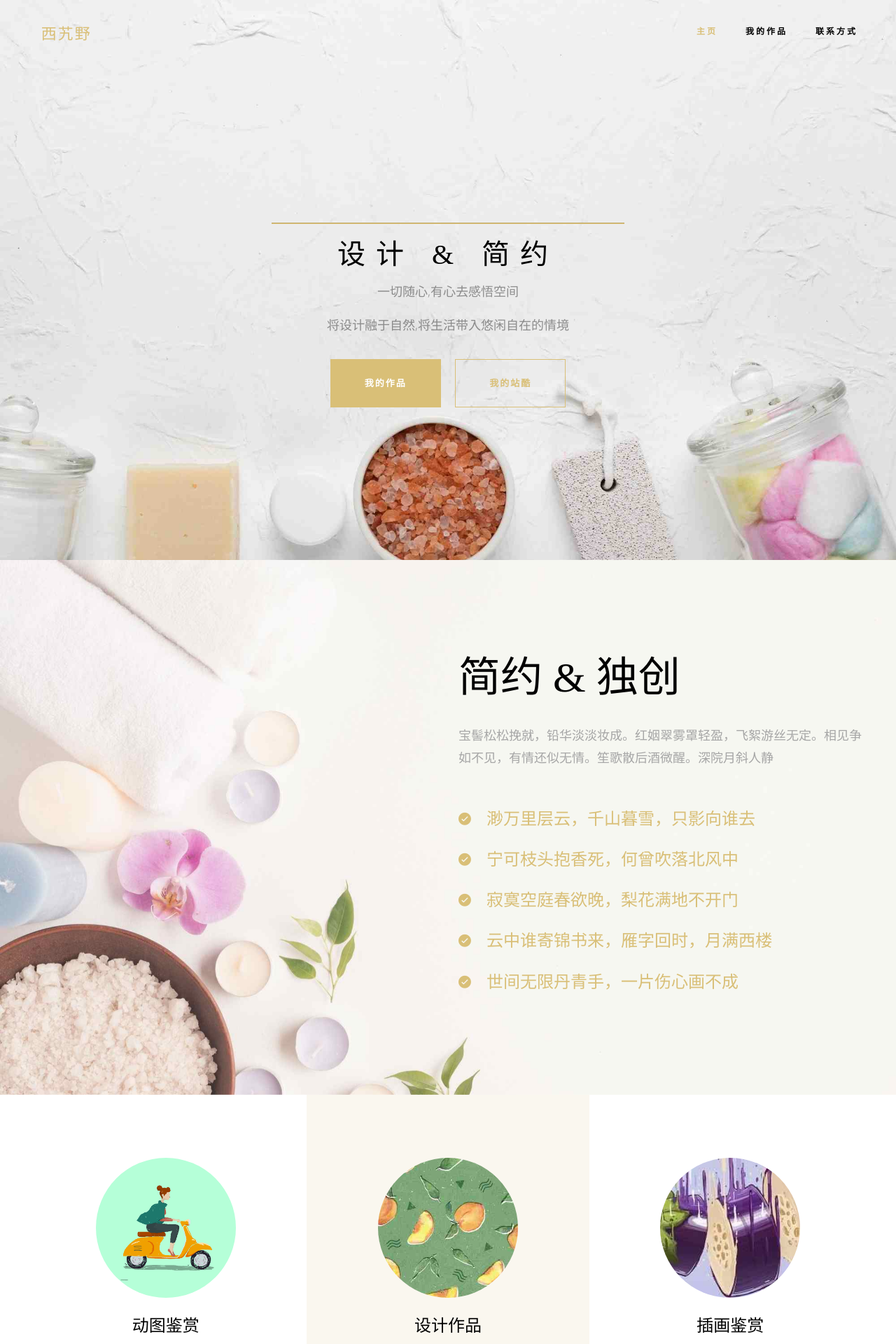
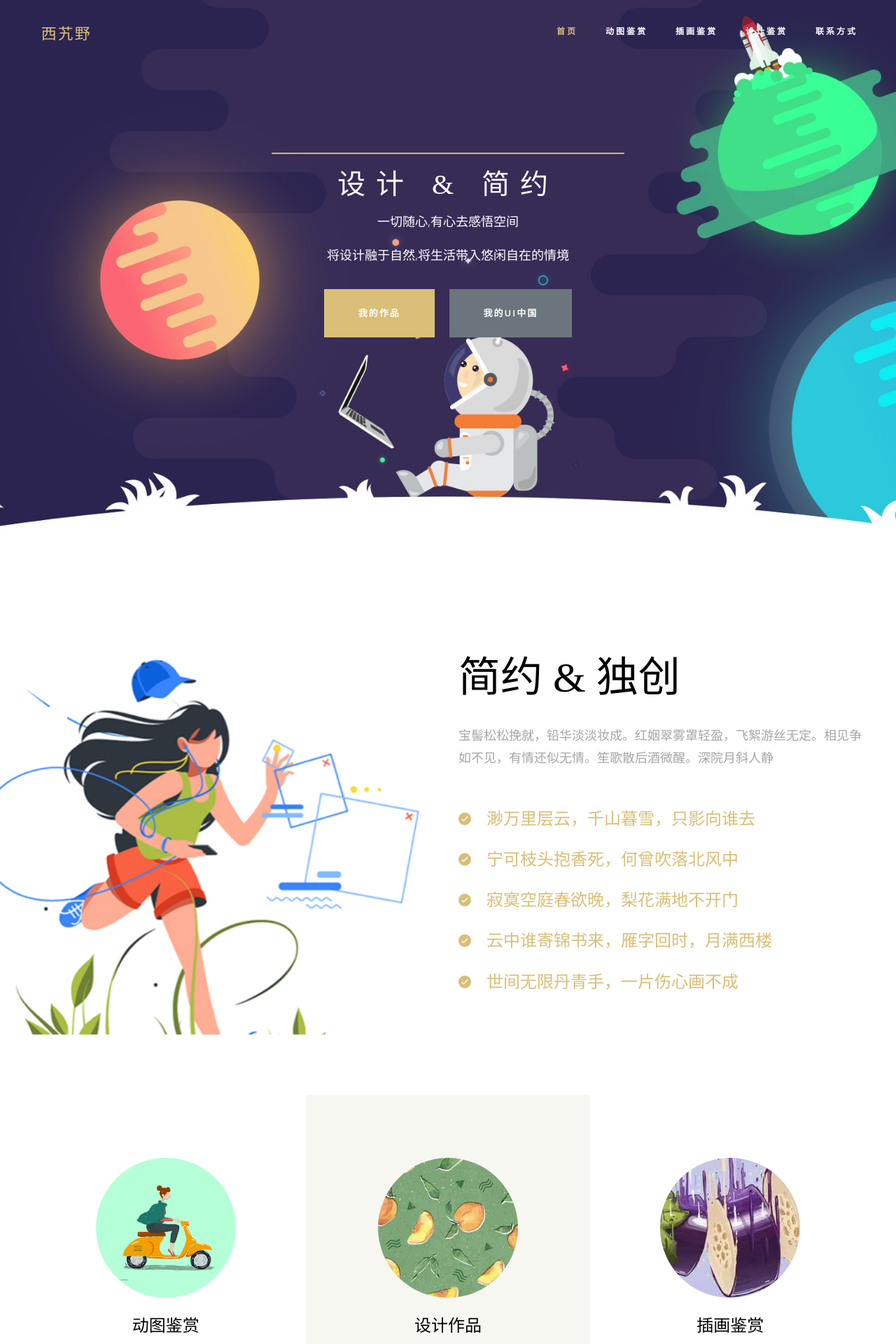
Before and after one commit to BraisedPanda/my_desginer, a Spring app: template src/main/resources/templates/index.html in a window 1280 px wide. Shown: the top 1920 px of the page at 70% size. Run offline with Thymeleaf, Linux system fonts and the light colour scheme; the template is opened without the code that fills it, so the values that code supplies are empty; some web fonts are replaced.

Commit message:
更换了首页背景图片

```diff
--- a/src/main/resources/templates/index.html
+++ b/src/main/resources/templates/index.html
@@ -34,7 +34,12 @@
 
     <link rel="stylesheet" href="css/style.css">
 	<link rel="stylesheet" href="my-font/style.css">
+	  <style>
 
+		  #title:hover{
+			  color: #D9B30A;
+		  }
+	  </style>
 
   </head>
   <body>
@@ -42,16 +47,20 @@
   	<nav class="navbar navbar-expand-lg navbar-dark ftco_navbar bg-dark ftco-navbar-light" id="ftco-navbar">
 		<div class="container">
 
-			<a class="navbar-brand" href="index"><span class="flaticon-lotus"></span>西艽野</a>
+			<a class="navbar-brand" href="index" id="title"><span class="flaticon-lotus"></span>西艽野</a>
+
 	      <button class="navbar-toggler" type="button" data-toggle="collapse" data-target="#ftco-nav" aria-controls="ftco-nav" aria-expanded="false" aria-label="Toggle navigation">
 	        <span class="oi oi-menu"></span> Menu
 	      </button>
 	      <div class="collapse navbar-collapse" id="ftco-nav">
 	        <ul class="navbar-nav ml-auto">
 
-	          <li class="nav-item active"><a href="/index" class="nav-link">主页</a></li>
-	          <li class="nav-item"><a href="#my_prodect" class="nav-link">我的作品</a></li>
-	          <li class="nav-item"><a href="/contact" class="nav-link">联系方式</a></li>
+	          <li class="nav-item active"><a href="/index" class="nav-link" style="color: #D9BF77">首页</a></li>
+	          <!--<li class="nav-item"><a href="#my_prodect" class="nav-link" style="color: white">我的作品</a></li>-->
+			  <li class="nav-item "><a href="my_gif" class="nav-link" style="color: white">动图鉴赏</a></li>
+			  <li class="nav-item"><a href="my_illustration" class="nav-link" style="color: white">插画鉴赏</a></li>
+			  <li class="nav-item "><a href="my_design" class="nav-link" style="color: white">设计鉴赏</a></li>
+	          <li class="nav-item"><a href="/contact" class="nav-link" style="color: white">联系方式</a></li>
 
 	        </ul>
 	      </div>
@@ -59,34 +68,34 @@
 	  </nav>
     <!-- END nav -->
 
-    <section class="hero-wrap js-fullheight" style="background-image: url('images/bg_1.jpg');" data-stellar-background-ratio="0.5">
+    <section class="hero-wrap js-fullheight" style="background-image: url('images/bg1.jpg');" >
       <div class="overlay"></div>
       <div class="container">
         <div class="row no-gutters slider-text js-fullheight align-items-center justify-content-center">
-          <div class="col-md-10 ftco-animate text-center">
+          <div class="col-md-10 ftco-animate text-center" style="top: -100px">
           	<!--<div class="icon">-->
 	          	<span class="flaticon-lotus" style="font-size: 80px;color:#D9BF77"></span>
           	<!--</div>-->
 			  <hr style="height: 1px;margin-top: -28px"  width="50%" color="#D9BF77" size="5" />
-			  <h1>设计 &amp; 简约</h1>
+			  <h1 style="color: white">设计 &amp; 简约</h1>
             <div class="row justify-content-center">
 	            <div class="col-md-7 mb-3">
-	            	<p>一切随心,有心去感悟空间</p>
-					<p>将设计融于自然,将生活带入悠闲自在的情境</p>
+	            	<p style="color: white">一切随心,有心去感悟空间</p>
+					<p style="color: white">将设计融于自然,将生活带入悠闲自在的情境</p>
 
 	            </div>
 	          </div>
             <p>
             	<a href="#my_prodect" class="btn btn-primary p-3 px-5 py-4 mr-md-2" >我的作品</a>
-            	<a href="https://www.zcool.com.cn/u/16374651" class="btn btn-outline-primary p-3 px-5 py-4 ml-md-2" target="_blank">我的站酷</a>
-				<!--<a href="https://www.ui.cn/" class="btn btn-outline-secondary p-3 px-5 py-4 ml-md-2" target="_blank">我的UI中国</a>-->
+            	<!--<a href="https://www.zcool.com.cn/u/16374651" class="btn btn-outline-primary p-3 px-5 py-4 ml-md-2" target="_blank">我的站酷</a>-->
+				<a href="https://www.ui.cn/" class="btn btn-secondary p-3 px-5 py-4 ml-md-2" target="_blank">我的UI中国</a>
             </p>
           </div>
         </div>
       </div>
     </section>
 
-		<section class="ftco-section ftco-intro" style="background-image: url(images/bg_3.jpg);">
+		<section class="ftco-section ftco-intro" style="background-image: url(images/bg_1.png);" >
 			<div class="container">
 				<div class="row justify-content-end">
 					<div class="col-md-6">
@@ -106,7 +115,7 @@
 			</div>
 		</section>
 
-		<section class="ftco-section ftco-no-pt ftco-no-pb" id="my_prodect">
+		<section class="ftco-section ftco-no-pt ftco-no-pb" id="my_prodect" data-stellar-background-ratio="0.5">
 			<div class="container" >
 				<div class="row no-gutters">
 					<div class="col-md-4 d-flex align-items-stretch">
@@ -119,8 +128,8 @@
 							</div>
 						</div>
 					</div>
-					<div class="col-md-4 d-flex align-items-stretch">
-						<div class="offer-deal active text-center px-2 px-lg-5">
+					<div class="col-md-4 d-flex align-items-stretch" >
+						<div class="offer-deal active text-center px-2 px-lg-5" style="background: rgb(246, 247, 241)">
 							<div class="img" style="background-image: url(images/index/2.jpg);"></div>
 							<div class="text mt-4">
 								<h3 class="mb-4">设计作品</h3>
@@ -188,21 +197,21 @@
 
     <footer class="ftco-footer ftco-section" style="background-color: rgb(247, 243, 240)">
       <div class="container">
-        <div class="row d-flex">
+        <!--<div class="row d-flex">-->
 
-          <div class="col-md">
-            <div class="ftco-footer-widget mb-4">
-				<h2 class="ftco-heading-2" id="footer-font" >Contact Information:</h2>
-              <div class="block-23 mb-3" >
-                <ul>
-					<li><a href="javascript:void(0)"><span class="text" style="color: rgb(216, 179, 100)"><span class="icon-Address" style="color: rgb(216, 179, 100)"></span>&nbsp;&nbsp;&nbsp;中国 安徽 合肥</span></a></li>
-					<li><a href="javascript:void(0)"><span class="text" style="color: rgb(216, 179, 100)"><span class="icon-Phone" style="color: rgb(216, 179, 100)"></span>&nbsp;&nbsp;&nbsp;183 3213 1234</span></a></li>
-					<li><a href="javascript:void(0)"><span class="text" style="color: rgb(216, 179, 100)"><span class="icon-Email" style="color: rgb(216, 179, 100)"></span>&nbsp;&nbsp;&nbsp;yuluomuchen@outlook.com</span></a></li>
-                </ul>
-              </div>
-            </div>
-          </div>
-        </div>
+          <!--<div class="col-md">-->
+            <!--<div class="ftco-footer-widget mb-4">-->
+				<!--<h2 class="ftco-heading-2" id="footer-font" >Contact Information:</h2>-->
+              <!--<div class="block-23 mb-3" >-->
+                <!--<ul>-->
+					<!--<li><a href="javascript:void(0)"><span class="text" style="color: rgb(216, 179, 100)"><span class="icon-Address" style="color: rgb(216, 179, 100)"></span>&nbsp;&nbsp;&nbsp;中国 安徽 合肥</span></a></li>-->
+					<!--<li><a href="javascript:void(0)"><span class="text" style="color: rgb(216, 179, 100)"><span class="icon-Phone" style="color: rgb(216, 179, 100)"></span>&nbsp;&nbsp;&nbsp;183 3213 1234</span></a></li>-->
+					<!--<li><a href="javascript:void(0)"><span class="text" style="color: rgb(216, 179, 100)"><span class="icon-Email" style="color: rgb(216, 179, 100)"></span>&nbsp;&nbsp;&nbsp;yuluomuchen@outlook.com</span></a></li>-->
+                <!--</ul>-->
+              <!--</div>-->
+            <!--</div>-->
+          <!--</div>-->
+        <!--</div>-->
         <div class="row">
           <div class="col-md-12 text-center">
 
@@ -211,7 +220,7 @@
               Copyright &copy;<script>
                 document.write(new Date().getFullYear());
 
-			</script> All rights reserved | This template is made with <i class="glyphicon glyphicon-grain" aria-hidden="true"></i> by <span style="color: indianred">❤</span><a href="" target="_blank">&nbsp;BraisedPanda</a>
+			</script>All rights reserved |  皖ICP备19016545号 |This template is made with <i class="glyphicon glyphicon-grain" aria-hidden="true"></i> by <span style="color: indianred">❤</span><a href="" target="_blank">&nbsp;BraisedPanda</a>
               <!-- Link back to Colorlib can't be removed. Template is licensed under CC BY 3.0. -->
             </p>
           </div>
```
Also changed, not shown: src/main/resources/templates/zuopingji/my_design.html (+5 -4 lines), src/main/resources/static/images/bg1.jpg, src/main/resources/static/images/bg_1.png (added), src/main/resources/static/images/my-design/small_2.png, src/main/resources/static/images/my-design/small_3.png, src/main/resources/static/images/my-design/small_4.png, src/main/resources/static/images/my-design/small_5.png, src/main/resources/static/images/my-design/yunzhangapp/small_2.jpg (added), src/main/resources/static/images/my-design/yunzhangapp/small_3.jpg (added), src/main/resources/static/images/my-design/yunzhangapp/small_4.jpg (added), src/main/resources/static/images/my-design/yunzhangapp/small_5.jpg (added).
